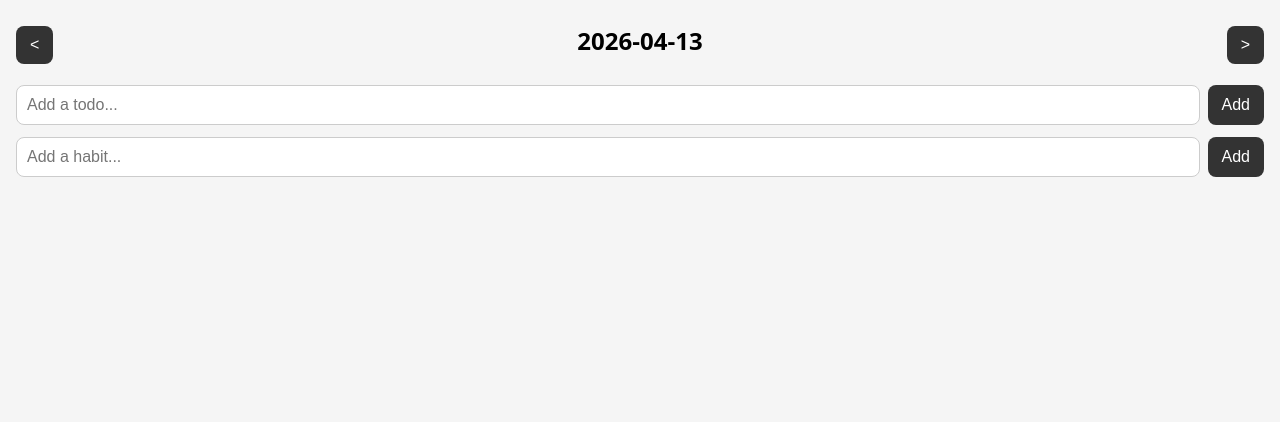
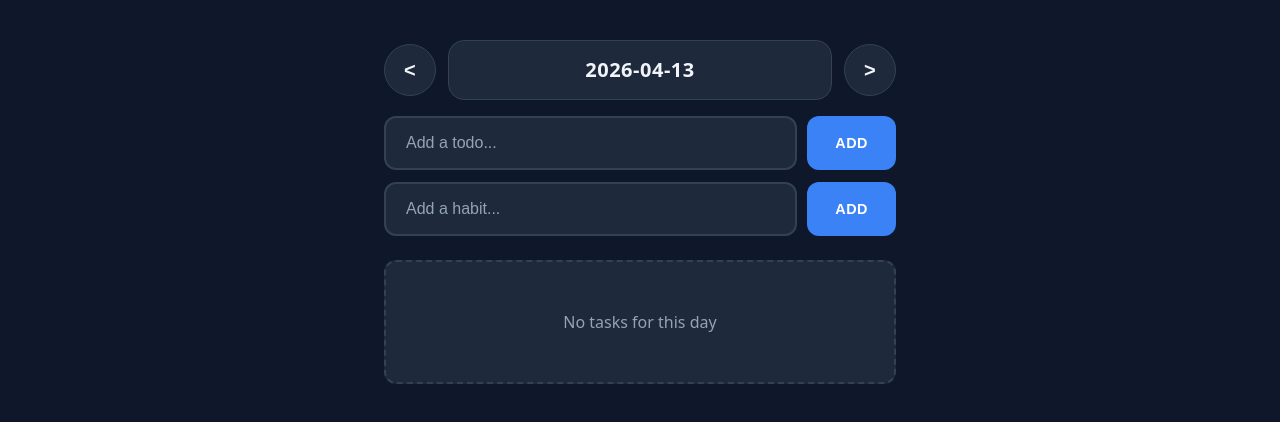
Before and after one commit to OssamaEttahery/LISTLY, a website: page index.html in a window 1280 px wide. Drawn offline with Linux system fonts and the light colour scheme.

Commit message:
structure - AI generated styling

```diff
--- a/index.html
+++ b/index.html
@@ -234,83 +234,300 @@
 </body>
 
 <style>
+  /* ===== CSS RESET & BASE ===== */
+  *, *::before, *::after {
+    box-sizing: border-box;
+  }
+
+  :root {
+    --color-bg: #0f172a;
+    --color-surface: #1e293b;
+    --color-surface-hover: #334155;
+    --color-primary: #3b82f6;
+    --color-primary-hover: #2563eb;
+    --color-accent: #22c55e;
+    --color-danger: #ef4444;
+    --color-danger-hover: #dc2626;
+    --color-text: #f1f5f9;
+    --color-text-muted: #94a3b8;
+    --color-border: #334155;
+    --radius-sm: 8px;
+    --radius-md: 12px;
+    --radius-lg: 16px;
+    --shadow: 0 4px 6px -1px rgba(0, 0, 0, 0.3), 0 2px 4px -2px rgba(0, 0, 0, 0.2);
+    --shadow-lg: 0 10px 15px -3px rgba(0, 0, 0, 0.4), 0 4px 6px -4px rgba(0, 0, 0, 0.3);
+    --transition: 0.2s ease;
+  }
+
   body {
-    font-family: system-ui, -apple-system, sans-serif;
+    font-family: system-ui, -apple-system, BlinkMacSystemFont, 'Segoe UI', Roboto, sans-serif;
     margin: 0;
-    padding: 16px;
-    background: #f5f5f5;
+    padding: 0;
+    background: var(--color-bg);
+    color: var(--color-text);
+    min-height: 100vh;
+    line-height: 1.5;
+  }
+
+  /* ===== LAYOUT CONTAINER ===== */
+  body > .date-nav,
+  body > .input-row,
+  body > #todo-list {
+    max-width: 480px;
+    margin-left: auto;
+    margin-right: auto;
+    padding-left: 16px;
+    padding-right: 16px;
+  }
+
+  /* ===== DATE NAVIGATION ===== */
+  .date-nav {
+    display: flex;
+    justify-content: space-between;
+    align-items: center;
+    padding-top: 24px;
+    padding-bottom: 8px;
+    gap: 12px;
+  }
+
+  .date-nav button {
+    width: 48px;
+    height: 48px;
+    padding: 0;
+    display: flex;
+    align-items: center;
+    justify-content: center;
+    font-size: 1.25rem;
+    font-weight: 600;
+    background: var(--color-surface);
+    border: 1px solid var(--color-border);
+    color: var(--color-text);
+    border-radius: 50%;
+    cursor: pointer;
+    transition: all var(--transition);
+    flex-shrink: 0;
+  }
+
+  .date-nav button:hover {
+    background: var(--color-surface-hover);
+    border-color: var(--color-primary);
+    color: var(--color-primary);
+  }
+
+  .date-nav button:active {
+    transform: scale(0.95);
   }
 
   h1 {
     text-align: center;
-    margin: 8px 0 16px;
-    font-size: 1.5rem;
+    margin: 0;
+    font-size: 1.125rem;
+    font-weight: 600;
+    color: var(--color-text);
+    background: var(--color-surface);
+    padding: 12px 20px;
+    border-radius: var(--radius-lg);
+    border: 1px solid var(--color-border);
+    flex: 1;
+    letter-spacing: 0.5px;
   }
 
-  .date-nav {
+  /* ===== INPUT ROWS ===== */
+  .input-row {
     display: flex;
-    justify-content: space-between;
-    align-items: center;
+    gap: 10px;
+    margin-bottom: 12px;
   }
 
+  .input-row:first-of-type {
+    margin-top: 20px;
+  }
+
+  input {
+    flex: 1;
+    padding: 14px 16px;
+    font-size: 1rem;
+    border-radius: var(--radius-md);
+    border: 2px solid var(--color-border);
+    background: var(--color-surface);
+    color: var(--color-text);
+    transition: all var(--transition);
+    outline: none;
+  }
+
+  input::placeholder {
+    color: var(--color-text-muted);
+  }
+
+  input:focus {
+    border-color: var(--color-primary);
+    box-shadow: 0 0 0 3px rgba(59, 130, 246, 0.2);
+  }
+
+  /* ===== BUTTONS ===== */
   button {
-    padding: 10px 14px;
-    font-size: 1rem;
+    padding: 14px 20px;
+    font-size: 0.9rem;
+    font-weight: 600;
+    text-transform: uppercase;
+    letter-spacing: 0.5px;
     border: none;
-    border-radius: 8px;
-    background: #333;
+    border-radius: var(--radius-md);
+    background: var(--color-primary);
     color: white;
+    cursor: pointer;
+    transition: all var(--transition);
+    white-space: nowrap;
+  }
+
+  button:hover {
+    background: var(--color-primary-hover);
+    box-shadow: var(--shadow);
   }
 
   button:active {
     transform: scale(0.97);
   }
 
-  .input-row {
-    display: flex;
-    gap: 8px;
-    margin: 12px 0;
-  }
-
-  input {
-    flex: 1;
-    padding: 10px;
-    font-size: 1rem;
-    border-radius: 8px;
-    border: 1px solid #ccc;
-  }
-
+  /* ===== TODO LIST ===== */
   ul {
     list-style: none;
     padding: 0;
-    margin: 0;
+    margin: 24px auto;
+    display: flex;
+    flex-direction: column;
+    gap: 10px;
   }
 
   li {
     display: flex;
     align-items: center;
-    justify-content: space-between;
-    gap: 8px;
+    gap: 12px;
+    background: var(--color-surface);
+    padding: 16px;
+    border-radius: var(--radius-md);
+    border: 1px solid var(--color-border);
+    box-shadow: var(--shadow);
+    transition: all var(--transition);
+  }
 
-    background: white;
-    padding: 10px;
-    margin-bottom: 8px;
-
-    border-radius: 10px;
-    box-shadow: 0 2px 4px rgba(0,0,0,0.05);
+  li:hover {
+    border-color: var(--color-surface-hover);
+    transform: translateY(-1px);
+    box-shadow: var(--shadow-lg);
   }
 
   li span {
     flex: 1;
+    font-size: 1rem;
+    color: var(--color-text);
+    word-break: break-word;
   }
 
+  /* ===== SELECT DROPDOWN ===== */
   select {
-    padding: 6px;
-    border-radius: 6px;
+    padding: 10px 12px;
+    font-size: 1.25rem;
+    border-radius: var(--radius-sm);
+    border: 2px solid var(--color-border);
+    background: var(--color-bg);
+    color: var(--color-text);
+    cursor: pointer;
+    transition: all var(--transition);
+    outline: none;
+    appearance: none;
+    text-align: center;
   }
 
+  select:hover {
+    border-color: var(--color-primary);
+  }
+
+  select:focus {
+    border-color: var(--color-primary);
+    box-shadow: 0 0 0 3px rgba(59, 130, 246, 0.2);
+  }
+
+  /* ===== DELETE BUTTON ===== */
   .delete-btn {
-    background: #e74c3c;
+    width: 40px;
+    height: 40px;
+    padding: 0;
+    display: flex;
+    align-items: center;
+    justify-content: center;
+    font-size: 1rem;
+    font-weight: 700;
+    background: transparent;
+    color: var(--color-text-muted);
+    border: 2px solid var(--color-border);
+    border-radius: var(--radius-sm);
+    text-transform: none;
+  }
+
+  .delete-btn:hover {
+    background: var(--color-danger);
+    border-color: var(--color-danger);
+    color: white;
+    box-shadow: none;
+  }
+
+  /* ===== EMPTY STATE ===== */
+  ul:empty::after {
+    content: "No tasks for this day";
+    display: block;
+    text-align: center;
+    padding: 48px 24px;
+    color: var(--color-text-muted);
+    font-size: 1rem;
+    background: var(--color-surface);
+    border-radius: var(--radius-md);
+    border: 2px dashed var(--color-border);
+  }
+
+  /* ===== TABLET & DESKTOP ===== */
+  @media (min-width: 600px) {
+    body > .date-nav,
+    body > .input-row,
+    body > #todo-list {
+      padding-left: 24px;
+      padding-right: 24px;
+    }
+
+    .date-nav {
+      padding-top: 40px;
+      padding-bottom: 16px;
+    }
+
+    h1 {
+      font-size: 1.25rem;
+      padding: 14px 28px;
+    }
+
+    input {
+      padding: 16px 20px;
+    }
+
+    button {
+      padding: 16px 28px;
+    }
+
+    li {
+      padding: 18px 20px;
+    }
+  }
+
+  @media (min-width: 768px) {
+    body > .date-nav,
+    body > .input-row,
+    body > #todo-list {
+      max-width: 560px;
+    }
+
+    .date-nav button {
+      width: 52px;
+      height: 52px;
+    }
   }
 </style>
 </html>
```
